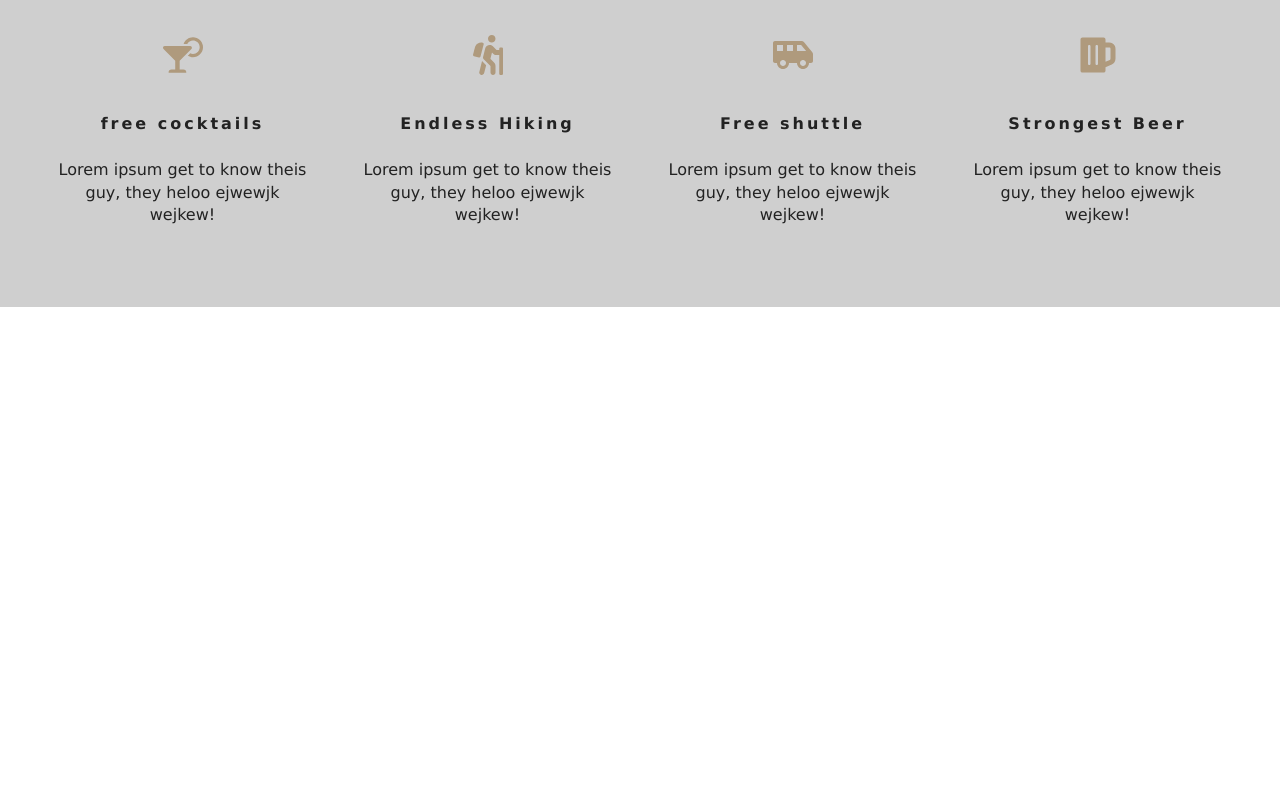
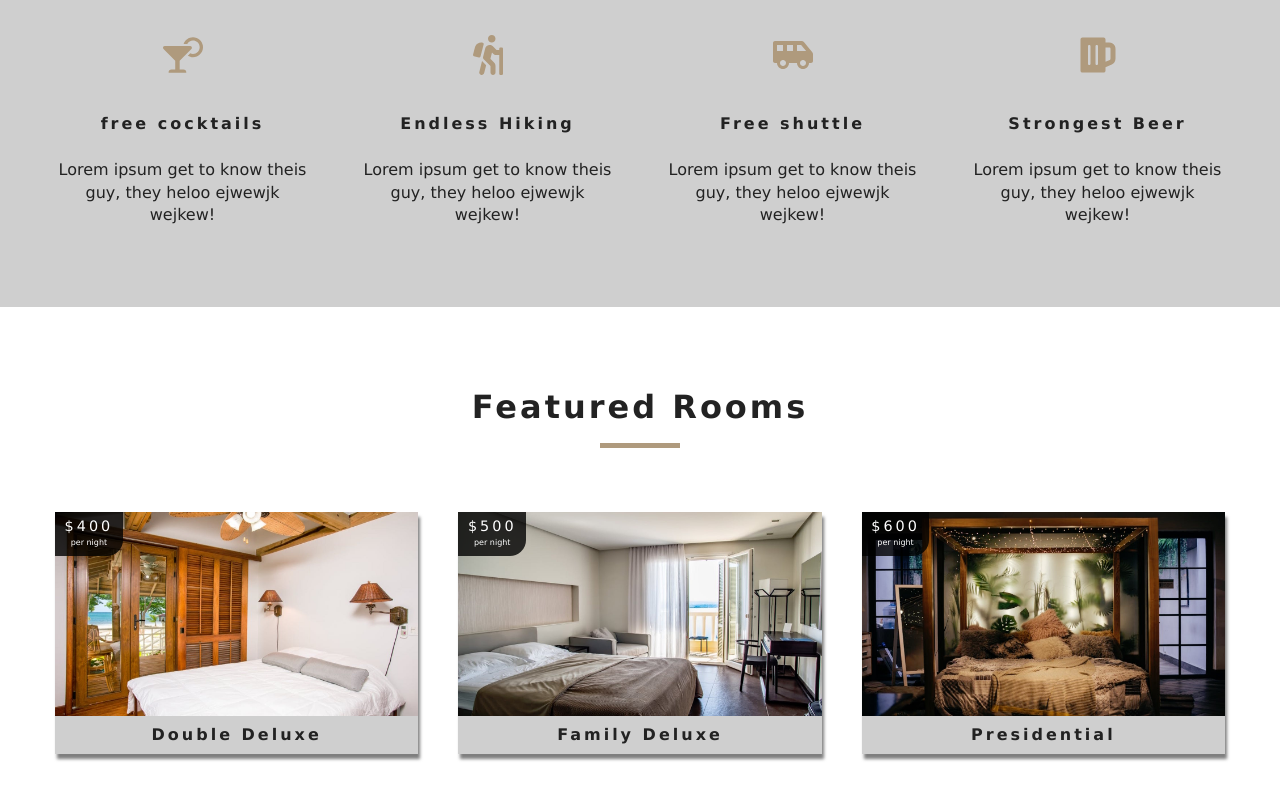
Before and after one commit to heretodesign/resort-react-app, a React (Create React App) app: page / in a window 1280 px wide. Shown: the part 972-1772 px from the top of the page. Before the commit the page ends 1279 px from the top, so only its background shows below. Built offline with nearby package versions, Linux system fonts and the light colour scheme; the HTML template or start-up script is replaced by a standard one.

Commit message:
minor change in navbar

```diff
--- /dev/null
+++ b/src/components/FeaturedRooms.js
@@ -0,0 +1,27 @@
+import React, { Component } from 'react'
+import { RoomContext } from "../context"
+import Loading from './Loading'
+import Room from './Room'
+import Title from './Title'
+
+export default class FeaturedRooms extends Component {
+    static contextType = RoomContext;
+
+
+    render() {
+        let { loading, featuredRooms: rooms } = this.context;
+
+        rooms = rooms.map(room => {
+            return <Room key={room.id} room={room} />
+        });
+
+        return (
+            <section className="featured-rooms">
+               <Title title="featured rooms" />
+               <div className="featured-rooms-center">
+                    { loading ? <Loading /> : rooms }
+                </div>
+            </section>
+        );
+    }
+}
--- /dev/null
+++ b/src/components/Loading.js
@@ -0,0 +1,10 @@
+import React from 'react'
+import loadingGif from '../images/gif/loading-arrow.gif'
+export default function Loading() {
+    return (
+        <div className="loading">
+            <h4>rooms data loading...</h4>
+            <img src={loadingGif} alt="logo" />
+        </div>
+    )
+}
--- a/src/components/Navbar.js
+++ b/src/components/Navbar.js
@@ -7,6 +7,7 @@
 export default class Navbar extends Component {
     state={
         isOpen: false,
+
     }
 
     handleToggle = () => {
--- /dev/null
+++ b/src/components/Room.js
@@ -0,0 +1,38 @@
+import React from 'react'
+import { Link } from 'react-router-dom'
+import defaultImg from '../images/room-1.jpeg'
+import PropTypes from 'prop-types'
+
+export default function Room({ room }) {
+
+    const { name, slug, images, price } = room;
+
+    return (
+        <article className="room">
+            <div className="img-container">
+                <img src={images[0] || defaultImg} alt="single room" />
+                <div className="price-top">
+                    <h6>${price}</h6>
+                    <p>per night</p>
+                </div>
+                <Link to={`/rooms/${slug}`}
+                    className="btn-primary room-link"
+                >
+                    Features
+                </Link>
+            </div>
+            <p className="room-info">
+                {name}
+            </p>
+        </article>
+    );
+}
+
+Room.propTypes = {
+    room: PropTypes.shape({
+        name:PropTypes.string.isRequired,
+        slug:PropTypes.string.isRequired,
+        images:PropTypes.arrayOf(PropTypes.string).isRequired,
+        price:PropTypes.number.isRequired,
+    })
+};
--- a/src/components/Services.js
+++ b/src/components/Services.js
@@ -26,7 +26,7 @@
                 info: 'Lorem ipsum get to know theis guy, they heloo ejwewjk wejkew!'
             }
         ]
-    }
+    };
 
     render() {
         return (
--- /dev/null
+++ b/src/context.js
@@ -0,0 +1,52 @@
+import React, { Component } from 'react'
+import items from './data'
+
+const RoomContext = React.createContext();
+// <RoomContext.Provider value={'hello}
+
+class RoomProvider extends Component {
+    state = {
+        rooms: [],
+        sortedRooms: [],
+        featuredRooms: [],
+        loading: true
+    };
+
+    //getData
+
+    componentDidMount() {
+        // this.getData
+        let rooms = this.formatData(items);
+        let featuredRooms = rooms.filter(room => room.featured === true);
+        this.setState({
+            rooms,
+            featuredRooms,
+            sortedRooms: rooms,
+            loading: false
+        });
+        console.log(rooms);
+    }
+
+    formatData(items) {
+        let tempItems = items.map(item => {
+            let id = item.sys.id
+            let images = item.fields.images.map(image => image.fields.file.url);
+
+            let room = {...item.fields, images,id}
+            return room;
+        });
+        return tempItems
+    }
+
+    render() {
+        return (
+            <RoomContext.Provider value={{...this.state}}>
+                {this.props.children}
+            </RoomContext.Provider>
+        );
+    }
+}
+
+const RoomConsumer = RoomContext.Consumer;
+
+export { RoomProvider, RoomConsumer, RoomContext };
--- a/src/index.js
+++ b/src/index.js
@@ -4,8 +4,9 @@
 import App from './App';
 import { BrowserRouter as Router} from 'react-router-dom'
 import * as serviceWorker from './serviceWorker';
+import { RoomProvider } from './context'
 
-ReactDOM.render(<Router><App /></Router>, document.getElementById('root'));
+ReactDOM.render(<RoomProvider><Router><App /></Router></RoomProvider>, document.getElementById('root'));
 
 // If you want your app to work offline and load faster, you can change
 // unregister() to register() below. Note this comes with some pitfalls.
--- a/src/pages/Home.js
+++ b/src/pages/Home.js
@@ -3,6 +3,7 @@
 import Banner from '../components/Banner'
 import { Link } from 'react-router-dom'
 import Services from '../components/Services'
+import FeaturedRooms from '../components/FeaturedRooms'
 
 export default function Home() {
     return (
@@ -15,6 +16,7 @@
                 </Banner>
             </Hero>
             <Services />
+            <FeaturedRooms />
         </React.Fragment>
     );
 }
```
Lines whose indentation alone changed are shown as unchanged.
